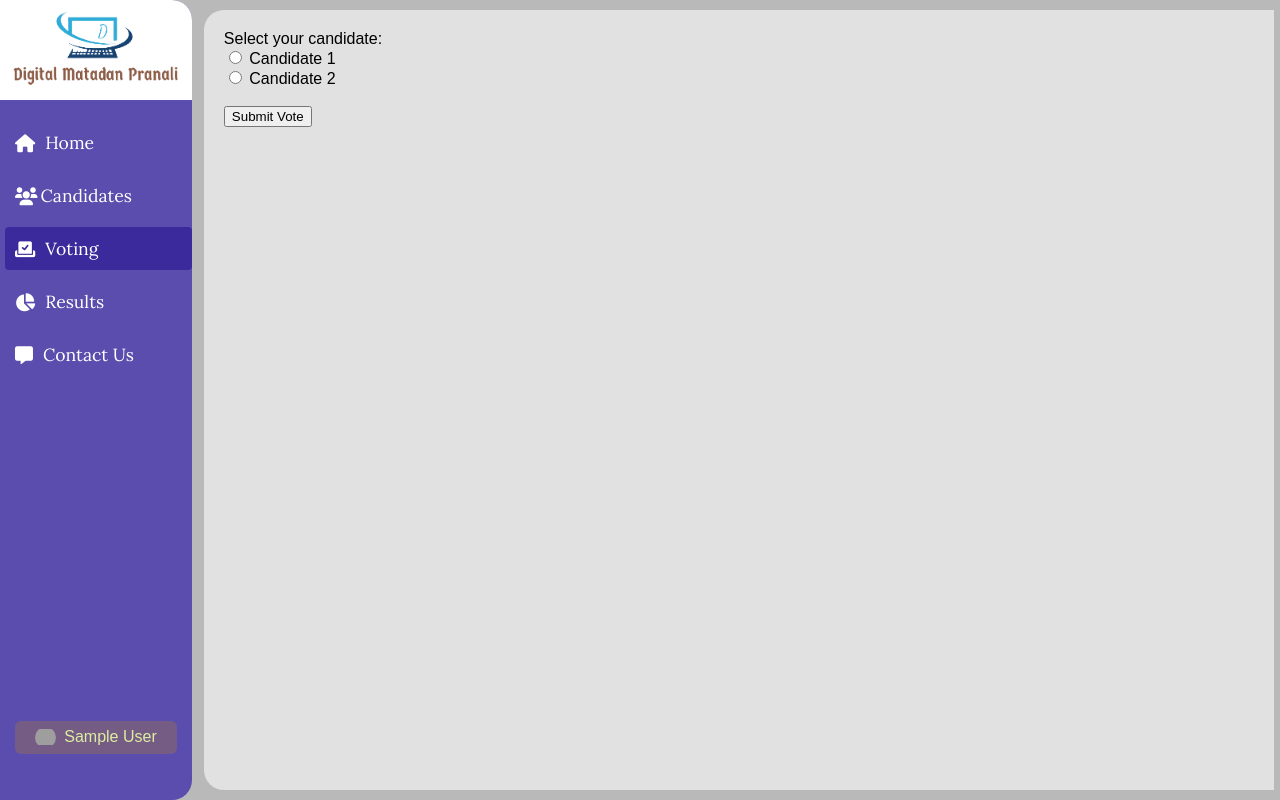
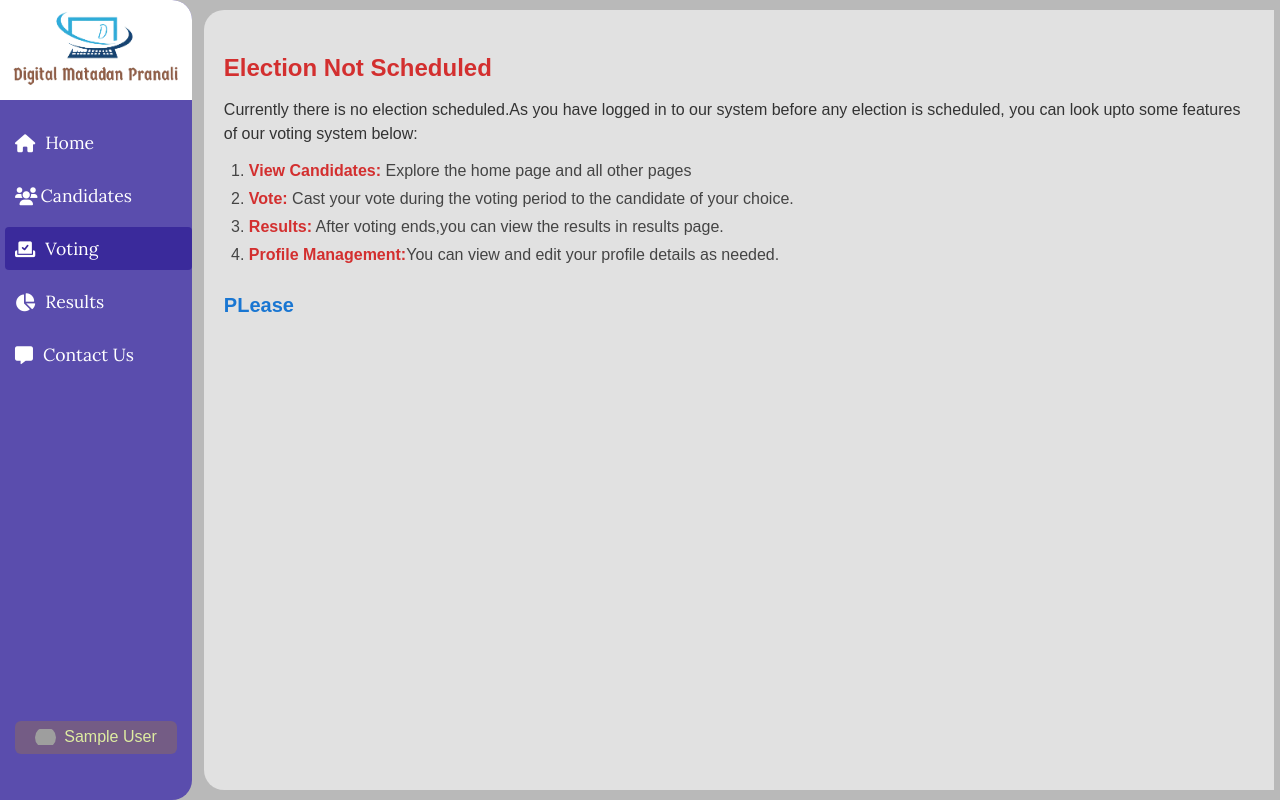
Before and after one commit to sijalneupane/Digital_Matadan_Pranali-Online_Election_System, a PHP site: page /voting.php in a window 1280 px wide. Run offline with PHP 8.4, Linux system fonts and the light colour scheme; the visitor is signed in with stand-in values (Sample User, id 1); data that the repository does not hold is empty; grey boxes are pictures that could not be loaded.

Commit message:
started to make voting page in user side

```diff
--- a/admin/admin_home.php
+++ b/admin/admin_home.php
@@ -132,6 +132,12 @@ require_once "../home/logout_modals_html.php";
 
     <script src="../js/get_votingTime.js"></script>
     <script>
+        window.onload = function () {
+            fetchVotingTime();
+        };
+        // // Automatically fetch the voting status every 10 seconds
+        setInterval(fetchVotingTime, 1000); // Fetch every 10 seconds (10000 milliseconds)
+
         //function to clear errors
         function clearErrors() {
             document.getElementById('electionNameError').textContent = '';
--- a/voting/voting.php
+++ b/voting/voting.php
@@ -7,11 +7,79 @@ if (!isset($_SESSION["email"])) {
 ?>
 <!DOCTYPE html>
 <html lang="en">
+
 <head>
   <meta charset="UTF-8">
   <meta name="viewport" content="width=device-width, initial-scale=1.0">
   <title>Voting area</title>
+  <style>
+    /* .not-scheduled {
+      background: #fbe9e7; */
+    /* Light coral background */
+    /* border: 1px solid #ffccbc; */
+    /* Coral border */
+    /* border-radius: 10px; */
+    /* padding: 20px;
+      margin-top: 20px;
+      box-shadow: 0px 4px 6px rgba(0, 0, 0, 0.1);
+    } */
+
+    .not-scheduled h3 {
+      color: #d32f2f;
+      /* Dark red for heading */
+      font-size: 24px;
+      font-weight: bold;
+      margin-bottom: 10px;
+    }
+
+    .not-scheduled p {
+      color: #333;
+      /* Dark gray for text */
+      font-size: 16px;
+      margin-bottom: 15px;
+      line-height: 1.5;
+    }
+
+    .not-scheduled ul.election-process {
+      padding-left: 25px;
+      /* Indent for the list */
+      margin-bottom: 15px;
+    }
+
+    .not-scheduled ul.election-process li {
+      margin-bottom: 10px;
+      font-size: 16px;
+      list-style-type: decimal;
+      color: #444;
+      /* Medium gray for list items */
+    }
+
+    .not-scheduled ul.election-process li strong {
+      color: #d32f2f;
+      /* Highlight strong text in dark red */
+    }
+
+    .not-scheduled h4 {
+      color: #1976d2;
+      /* Blue for subheadings */
+      font-size: 20px;
+      margin-top: 30px;
+      margin-bottom: 10px;
+    }
+
+    .not-scheduled ul.admin-responsibilities li {
+      margin-bottom: 10px;
+      font-size: 16px;
+      color: #444;
+      /* Medium gray for list items */
+    }
+
+    .not-scheduled ul.admin-responsibilities li strong {
+      color: #1976d2;
+    }
+  </style>
 </head>
+
 <body>
   <div class="container">
     <?php include '../home/sidebar.php'; ?>
@@ -20,29 +88,106 @@ if (!isset($_SESSION["email"])) {
       document.querySelector('a[href="../voting/voting.php"]').classList.add('active');
     </script>
 
-    <div class="content">
-    <form id="voteForm">
-        <label>Select your candidate:</label><br>
-        <input type="radio" name="candidate" value="Candidate 1"> Candidate 1<br>
-        <input type="radio" name="candidate" value="Candidate 2"> Candidate 2<br>
-        <br>
-        <button type="button" onclick="submitVote()">Submit Vote</button>
-    </form>
-    <p id="voteConfirmation"></p>
+    <div class="content" id="content">
+
     </div>
   </div>
   <script>
-function submitVote() {
-    let form = document.getElementById('voteForm');
-    let candidate = form.candidate.value;
+    // Global variable to store the voting status
+    let votingTime = {};
 
-    if (candidate) {
-        document.getElementById('voteConfirmation').innerHTML = "You voted for: " + candidate;
-        // Here you can send the data using AJAX or PHP form submission
-    } else {
-        alert('Please select a candidate!');
+    // Function to fetch voting status from the server
+    function fetchVotingTime() {
+      const xhr = new XMLHttpRequest();
+      xhr.open('GET', '../time/fetch_voting_time.php', true);
+      xhr.onload = function () {
+        if (this.status === 200) {
+          votingTime = JSON.parse(this.responseText);
+          checkVotingTime();
+        }
+      };
+      xhr.send();
     }
-}
-</script>
+
+    window.onload = function () {
+      fetchVotingTime();
+    };
+
+    // Automatically fetch the voting status every 1 seconds
+    setInterval(fetchVotingTime, 1000); // Fetch every 1 seconds (1000 milliseconds)
+
+    let contentDiv = document.getElementById("content");
+    let electionNotScheduled = false;
+    let votingNotStarted = false;
+    let votingStarted = false;
+    let votingEnded = false;
+
+    function checkVotingTime() {
+      // let votingStartTime=votingT
+      let currentTime = new Date().getTime();
+      let votingStartTime = new Date(votingTime.startTime).getTime();
+      let votingEndTime = new Date(votingTime.endTime).getTime();
+      // console.log(votingStartTime + " + "+ votingEndTime);
+      if (!electionNotScheduled && votingTime.error) {
+        electionNotScheduled = true;
+        votingNotStarted = votingStarted = votingEnded = false;
+        showElectionNotScheduled();
+
+      } else if (!votingNotStarted && currentTime < votingStartTime) {
+        votingNotStarted = true;
+        electionNotScheduled = votingStarted = votingEnded = false
+        // contentDiv.innerHTML = "<h3>Election is not started</h3>";
+        showVotingNotStarted();
+
+      } else if (!votingStarted && (currentTime > votingStartTime && currentTime < votingEndTime)) {
+        votingStarted = true;
+        electionNotScheduled = votingNotStarted = votingEnded = false;
+        showElectionStarted();
+      }
+      else if (!votingEnded && currentTime > votingEndTime) {
+        votingEnded = true;
+        electionNotScheduled = votingNotStarted = votingStarted = false;
+        showVotingEnded();
+      }
+    }
+
+    // Function to display "Election Not Scheduled" UI
+    function showElectionNotScheduled() {
+      contentDiv.innerHTML = `
+        <div class="not-scheduled">
+          <h3>Election Not Scheduled</h3>
+          <p>Currently there is no election scheduled.As you have logged in to our system before any election is scheduled, you can look upto some features of our voting system below:</p>
+          <ul class="election-process">
+            <li><strong>View Candidates:</strong> Explore the home page and all other pages</li>
+            <li><strong>Vote:</strong> Cast your vote during the voting period to the candidate of your choice.</li>
+            <li><strong>Results:</strong> After voting ends,you can view the results in results page.</li>
+            <li><strong>Profile Management:</strong>You can view and edit your profile details as needed.</li>
+          </ul>
+          <h4>PLease </h4>
+        </div>`;
+    }
+    function showVotingNotStarted() {
+      contentDiv.innerHTML = `
+        <div class="not-scheduled">
+          <h3>Election Scheduled</h3>
+          <p>Election is currently scheduled. W:</p>
+
+        </div>`;
+    } function showElectionStarted() {
+      contentDiv.innerHTML = `
+        <div class="not-scheduled">
+          <h3>Election Started</h3>
+          <p>Election iss. W:</p>
+        </div>`;
+    } function showVotingEnded() {
+      contentDiv.innerHTML = `
+        <div class="not-scheduled">
+          <h3>Election Ended</h3>
+          <p>Election is currently scheduled. W:</p>
+
+        </div>`;
+    }
+  </script>
 </body>
+
 </html>
```
Also changed, not shown: js/get_votingTime.js (+0 -7 lines), sql.sql (+15 -1 lines), time/admin_page.php (deleted, +0 -45 lines).
